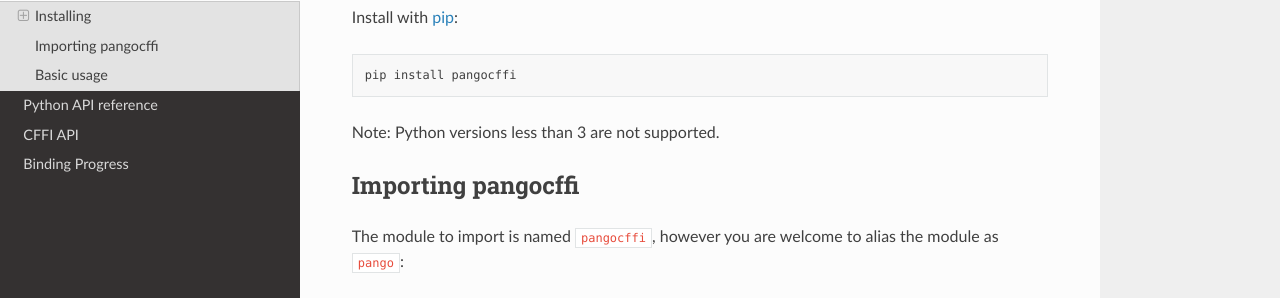
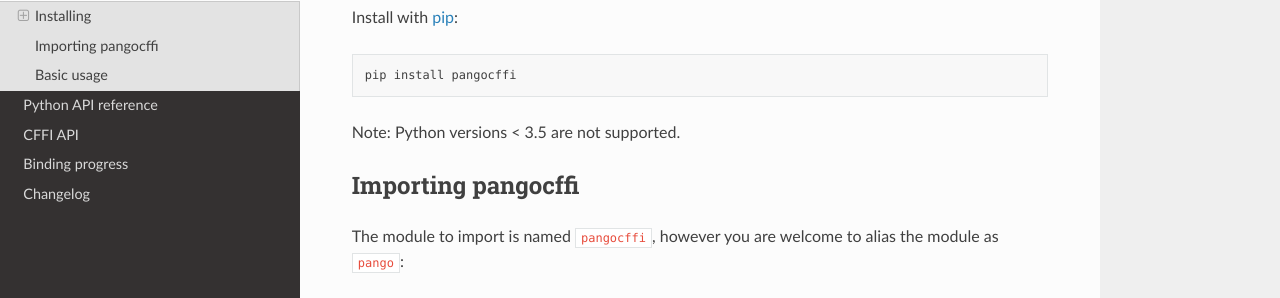
Before and after one commit to leifgehrmann/pangocffi, a Sphinx documentation site: the page built from docs/overview.rst, in a window 1280 px wide and 900 px high, scrolled down 424 px. Shown: the part 135-433 px from the top of the window. Built offline with Sphinx 7.4.7 and the Read the Docs theme 2.0.0, drawn with Linux system fonts in a browser that asks for light colours.

Commit message:
Bump version + Added changelog

```diff
--- a/docs/binding-progress.rst
+++ b/docs/binding-progress.rst
@@ -1,6 +1,6 @@
 .. _binding-progress:
 
-Binding Progress
+Binding progress
 ================
 
 Below is a list of bindings that have (denoted with a ✔︎) and have not been implemented.
--- /dev/null
+++ b/docs/changelog.rst
@@ -0,0 +1 @@
+.. include:: ../NEWS.rst
--- a/docs/overview.rst
+++ b/docs/overview.rst
@@ -34,7 +34,7 @@ Install with pip_::
 
 .. _pip: https://pip.pypa.io/
 
-Note: Python versions less than 3 are not supported.
+Note: Python versions < 3.5 are not supported.
 
 Importing pangocffi
 -------------------
--- a/docs/pangocffi.rst
+++ b/docs/pangocffi.rst
@@ -9,3 +9,4 @@ Documentation
     modules
     cffi-api
     binding-progress
+    changelog
```
Also changed, not shown: NEWS.rst (added, +18 -0 lines), 1 other file.
